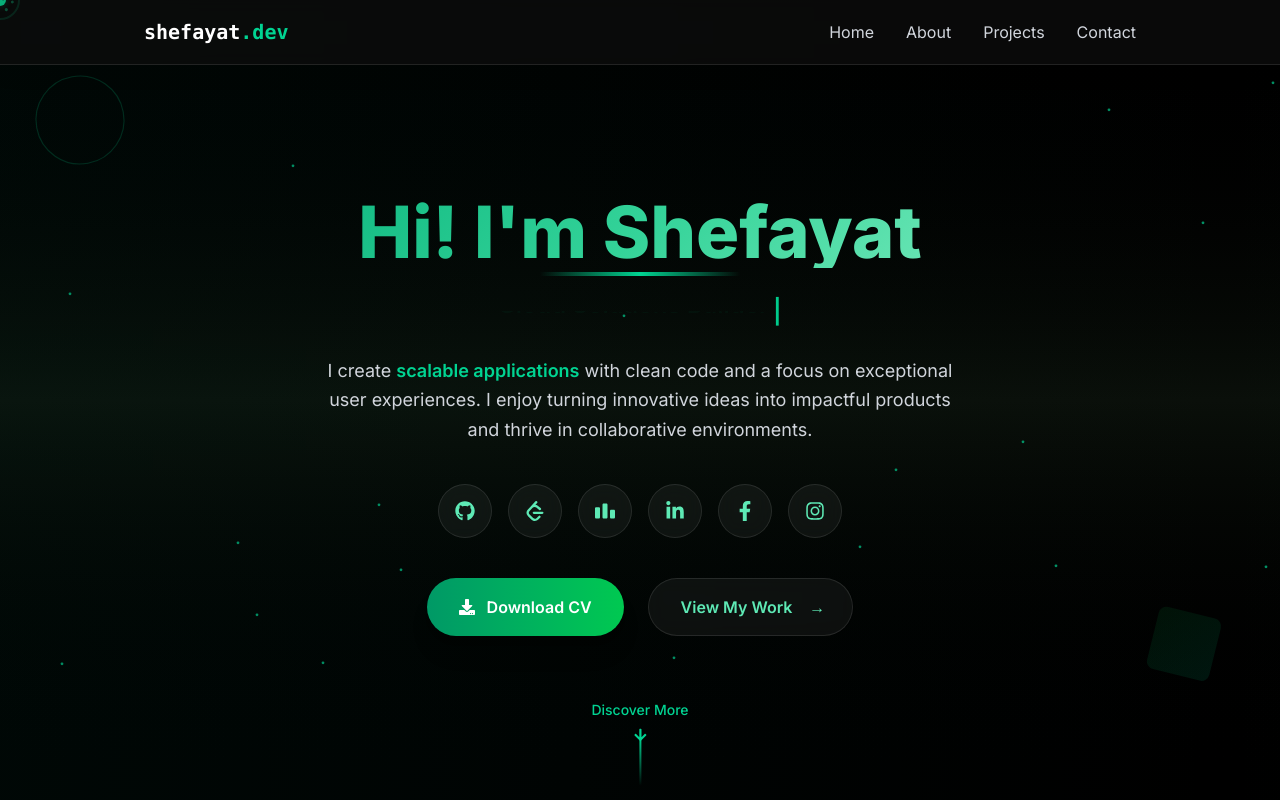
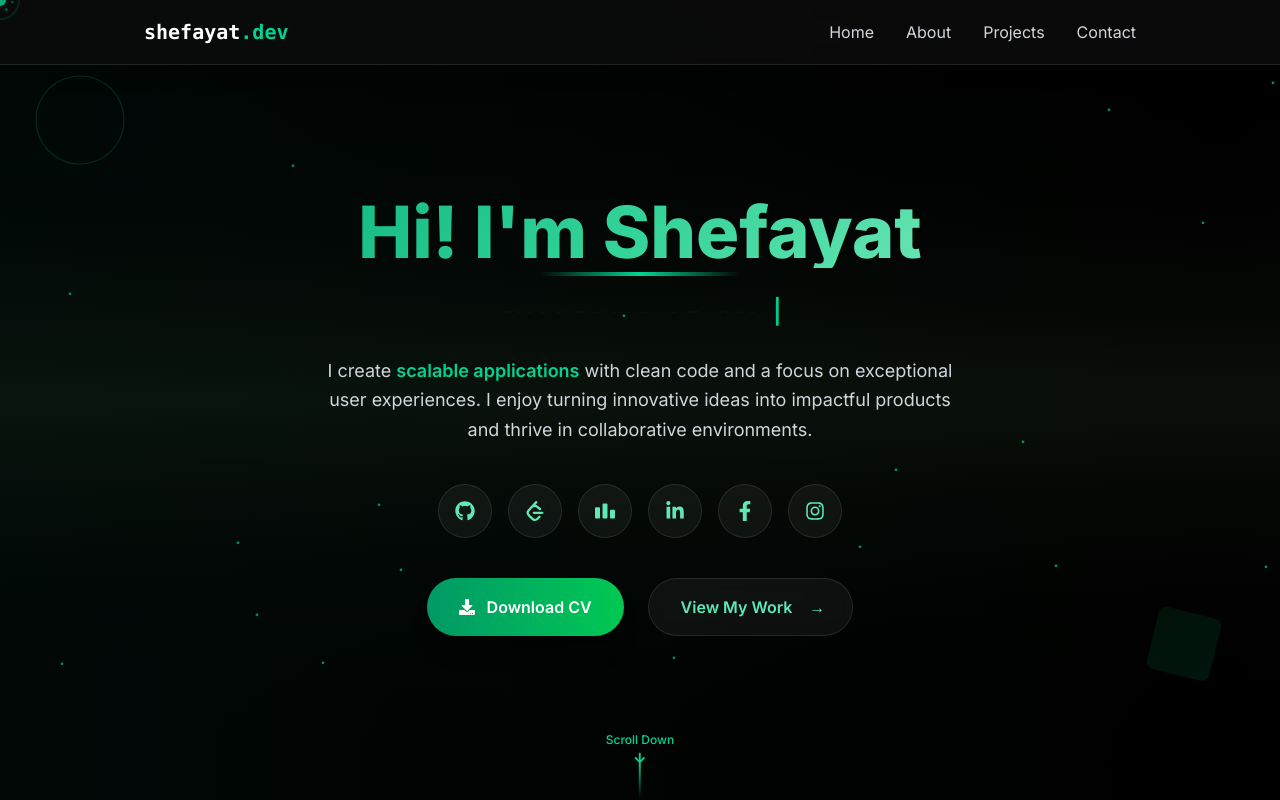
Before and after one commit to Shefwef/Portfolio, a React (Vite) app in the folder portfolio/: page / in a window 1280 px wide. Shown: the top 800 px of the page. Built offline with nearby package versions, Linux system fonts and the light colour scheme.

Commit message:
updated the home and the projects section

```diff
--- a/portfolio/src/components/sections/Home.jsx
+++ b/portfolio/src/components/sections/Home.jsx
@@ -40,7 +40,7 @@ export const Home = () => {
   useEffect(() => {
     const timeout = setTimeout(
       () => setPhraseIdx((i) => (i + 1) % phrases.length),
-      3000 // slower rotation for better readability
+      3000
     );
     return () => clearTimeout(timeout);
   }, [phraseIdx]);
@@ -273,25 +273,25 @@ export const Home = () => {
 
       {/* Enhanced scroll down indicator */}
       <motion.div
-        className="absolute bottom-8 left-1/2 transform -translate-x-1/2 text-emerald-400 cursor-pointer"
+        className="absolute bottom-4 left-1/2 transform -translate-x-1/2 text-emerald-400 cursor-pointer"
         initial={{ opacity: 0 }}
         animate={{ opacity: 1 }}
         transition={{ delay: 2 }}
       >
         <motion.a
           href="#about"
-          className="flex flex-col items-center text-sm hover:text-emerald-300 transition-colors group"
-          animate={{ y: [0, 10, 0] }}
+          className="flex flex-col items-center text-xs hover:text-emerald-300 transition-colors group"
+          animate={{ y: [0, 8, 0] }}
           transition={{ repeat: Infinity, duration: 2, ease: "easeInOut" }}
         >
-          <span className="mb-2 font-medium">Discover More</span>
+          <span className="mb-1 font-medium">Scroll Down</span>
           <motion.div
             className="flex flex-col items-center"
             whileHover={{ scale: 1.1 }}
           >
-            <FaArrowDown className="mb-1" />
+            <FaArrowDown className="mb-1 text-xs" />
             <motion.div
-              className="w-[2px] h-8 bg-gradient-to-b from-emerald-400 to-transparent rounded-full"
+              className="w-[2px] h-6 bg-gradient-to-b from-emerald-400 to-transparent rounded-full"
               animate={{ scaleY: [1, 1.5, 1] }}
               transition={{ repeat: Infinity, duration: 2, ease: "easeInOut" }}
             />
--- a/portfolio/src/components/sections/Projects.jsx
+++ b/portfolio/src/components/sections/Projects.jsx
@@ -81,7 +81,7 @@ const projects = [
     longDescription:
       "Shocchokor is an award-winning application designed with Figma for the Blockchain Olympiad. Leveraging blockchain, CBDC, and smart contracts, it allows taxpayers and diaspora to allocate taxes directly to vetted rural projects, track progress in real time, and participate in decentralized governance through weighted voting. Core features include fund allocation, project milestone tracking, real-time transparency, E-money wallet integration, and civic rewards. The design focuses on user-friendly interfaces and visual clarity, supporting secure transactions and impactful engagement for socioeconomic development.",
     tech: ["Figma"],
-    link: "",
+    link: "https://www.figma.com/proto/aA4U2kTpl25rGer5fxpKUn/%E0%A6%B8%E0%A7%8D%E0%A6%AC%E0%A6%9A%E0%A7%8D%E0%A6%9B%E0%A6%95%E0%A6%B0?node-id=53-125&starting-point-node-id=53%3A125&t=my1AmWZdWXklXhd9-1",
     image: "/Shocchokor-1.png",
     landingPageImage: "/Shocchokor-2.png",
     category: "UI/UX",
```
